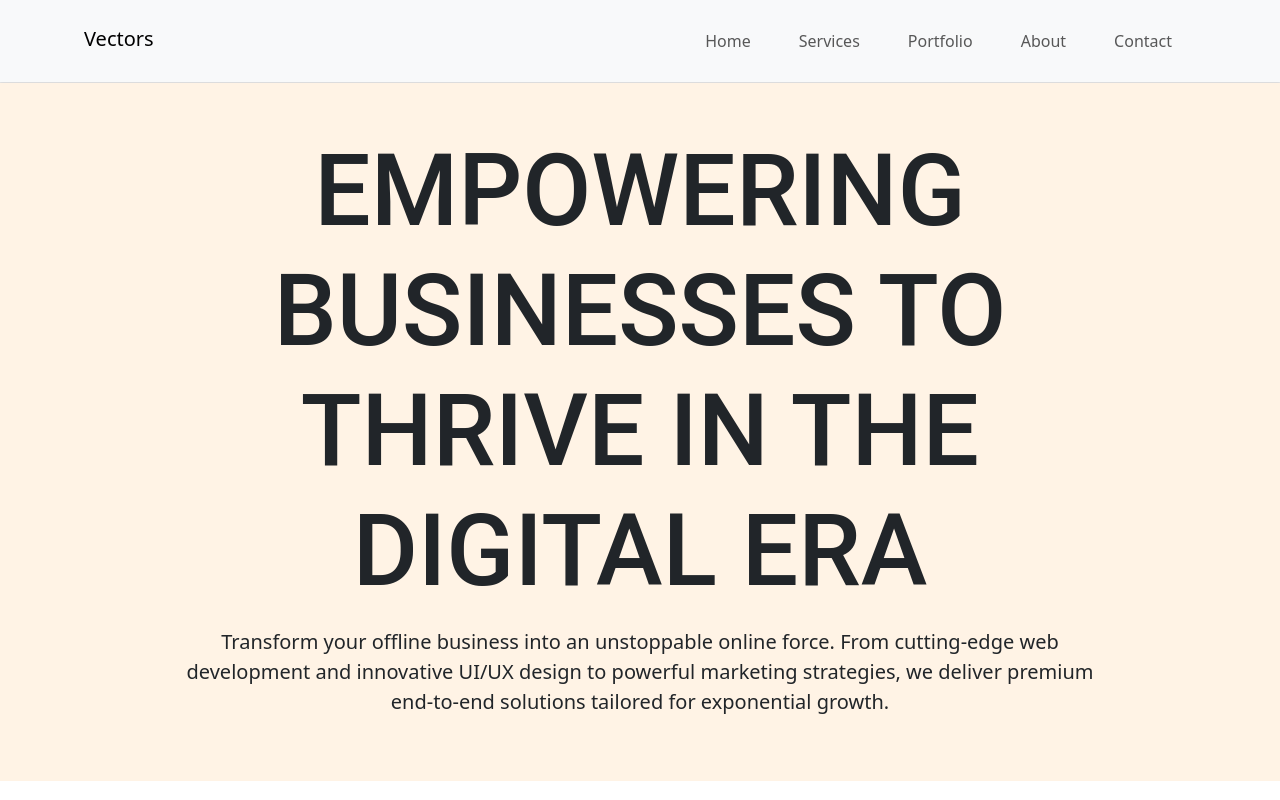
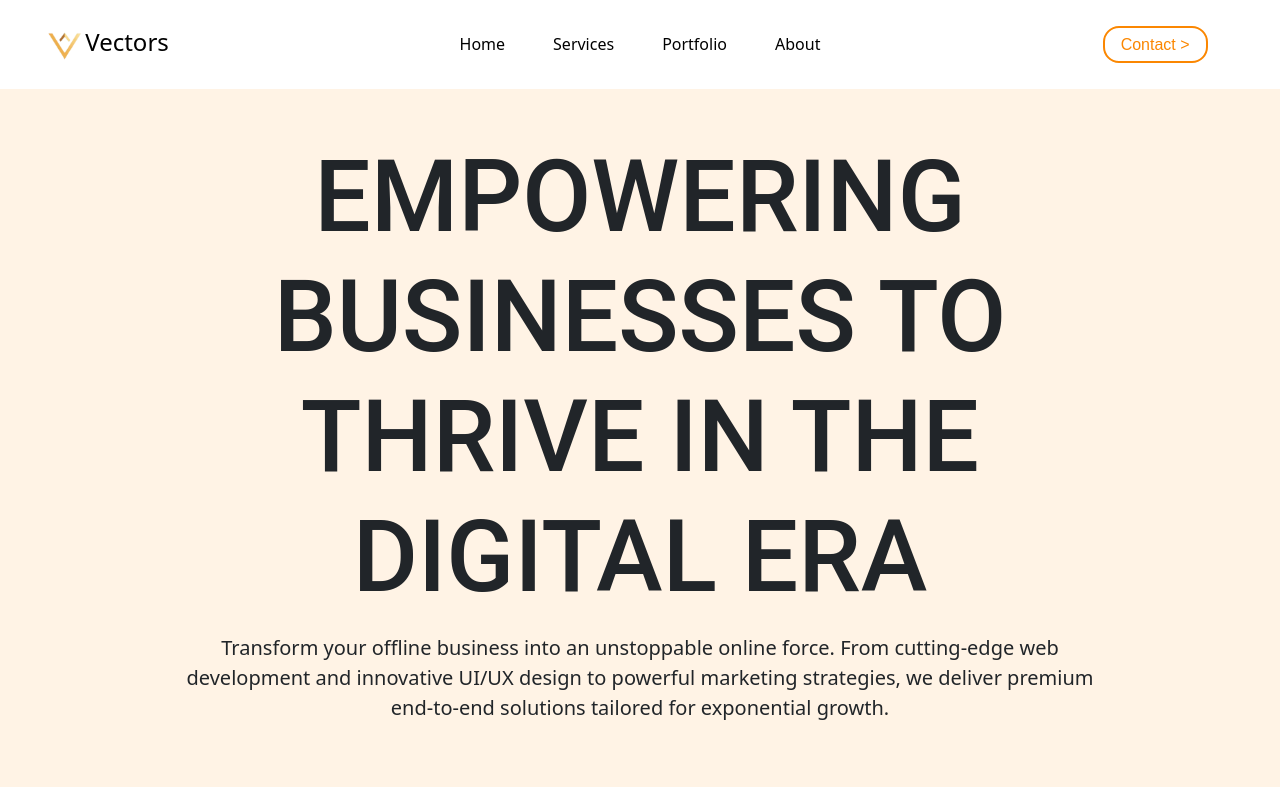
Before and after one commit to hruthiksiva/vectors-react, a React (Vite) app: page / in a window 1280 px wide. Shown: the top 800 px of the page. Built offline with nearby package versions, Linux system fonts and the light colour scheme.

Commit message:
Modify Navbar (new style)

```diff
--- a/src/Components/Navbar.jsx
+++ b/src/Components/Navbar.jsx
@@ -1,9 +1,9 @@
 import React from 'react';
-
+import logoimg from '../assets/img/logorem.png'
 const Navbar = () => {
   return (
     <>
-    <div className="container-fluid px-5 py-2 shadow-sm bg-light ">
+    {/* <div className="container-fluid px-5 py-2 shadow-sm bg-light ">
       <div className="row px-5">
         <nav className="navbar navbar-expand-lg bg-body-tertiary sticky-top ">
         <a className="navbar-brand" href="#">
@@ -21,29 +21,51 @@ const Navbar = () => {
           >
             <span className="navbar-toggler-icon"></span>
           </button>
-          <div className="collapse navbar-collapse justify-content-end " id="navbarNavDropdown">
+          <div className="collapse navbar-collapse justify-content-center " id="navbarNavDropdown">
             <ul className="navbar-nav">
               <li className="nav-item px-md-3">
-                <a className="nav-link" aria-current="page" href="/">Home</a>
+                <a className=""  href="/">Home</a>
               </li>
               <li className="nav-item px-md-3">
-                <a className="nav-link" aria-current="page" href="/services">Services</a>
+                <a className=""  href="/services">Services</a>
               </li>
               <li className="nav-item px-md-3">
-                <a className="nav-link" aria-current="page" href="portfolio">Portfolio</a>
+                <a className=""  href="portfolio">Portfolio</a>
               </li>
               <li className="nav-item px-md-3">
-                <a className="nav-link" aria-current="page" href="about">About</a>
+                <a className=""  href="about">About</a>
               </li>
-              <li className="nav-item px-md-3">
-                <a className="nav-link" aria-current="page" href="contact">Contact</a>
+              <li className="nav-item text-end px-md-3">
+                <a className=""  href="contact">Contact</a>
               </li>
             </ul>
           </div>
         </nav>
       </div>
     </div>
-    <hr className='m-0 ' style={{opacity:'10%'}}/>
+    <hr className='m-0 ' style={{opacity:'10%'}}/> */}
+
+
+
+
+    <div className='container-fluid'>
+      <div className="row py-4">
+        <div className="col-2 fs-4 d-flex justify-content-center my-auto">
+        <a className="text-black" style={{textDecoration:'none'}}href="/">
+          <img className=''src={logoimg} alt="" style={{ height: '40px' }} />Vectors
+        </a>
+        </div>
+        <div className=" col-8 d-flex justify-content-center my-auto">
+          <a className=" navbar-hover mx-4" style={{textDecoration:'none'}} href="/">Home</a>
+          <a className=" navbar-hover mx-4" style={{textDecoration:'none'}} href="/services">Services</a>
+          <a className=" navbar-hover mx-4" style={{textDecoration:'none'}} href="portfolio">Portfolio</a>
+          <a className=" navbar-hover mx-4" style={{textDecoration:'none'}} href="about">About</a>
+        </div>
+        <div className="col-2 justify-content-center my-auto  ">
+            <a className="nav-contact mx-4 px-3 py-2 rounded-4"  href="contact">Contact > </a>
+        </div>
+      </div>
+    </div>
     </>
   );
 };
--- a/src/index.css
+++ b/src/index.css
@@ -54,11 +54,64 @@
   font-size: 24px;
 }
 
+/* .div{
+  background-color: white;
+} */
+
+/* Navbar classes */
+.navbar-hover:hover{
+  color: #fb8701;
+}
+.navbar-hover{
+  color: black;
+  position: relative;
+  width: max-content;
+  /* margin-bottom: 10%; */
+}
+
+.navbar-hover::after{
+  content: '';
+  width: 0%;
+  height: 3px;
+  position: absolute;
+  bottom: 0;
+  left: 0;
+  background:#fb8701;
+  border-radius: 100px;
+  transition: 100ms;
+}
+
+.navbar-hover:hover::after{
+  width: 100%;
+}
 
 
+.nav-contact{
+  color: #fb8701;
+  width: max-content;
+  text-decoration:'none';
+  border:2px solid;
+  font-family:'arial';
+  text-decoration: none;
+  position: relative;
+  z-index: 2;
+}
 
-
-
+.nav-contact::after{
+  content: '';
+  width:0%;
+  height: 100%;
+  position: absolute;
+  bottom: 0;
+  left: 0;
+  background:#ffe6ca;
+  border-radius: 100px;
+  transition: 100ms;
+  z-index: -1;
+}
+.nav-contact:hover::after{
+  width: 100%;
+}
 
   /* Mobile screens */
   @media (max-width: 767px) {
```
